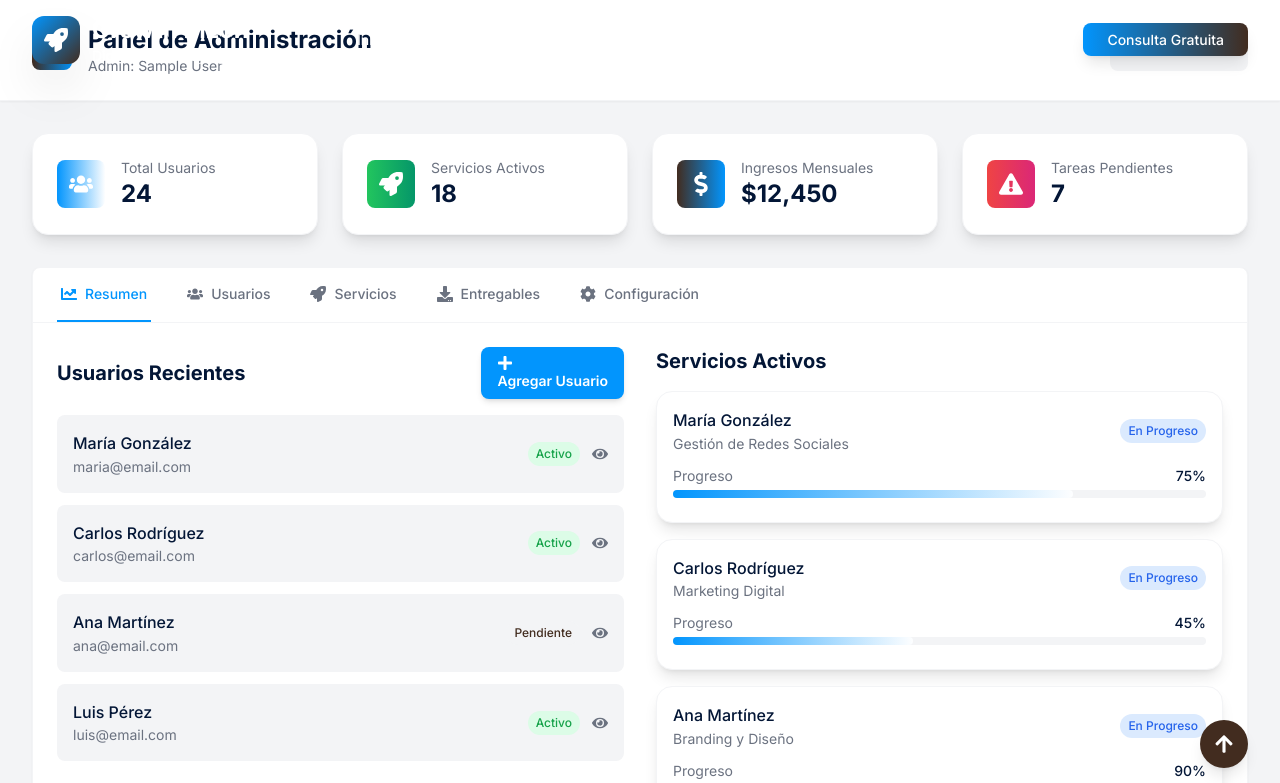
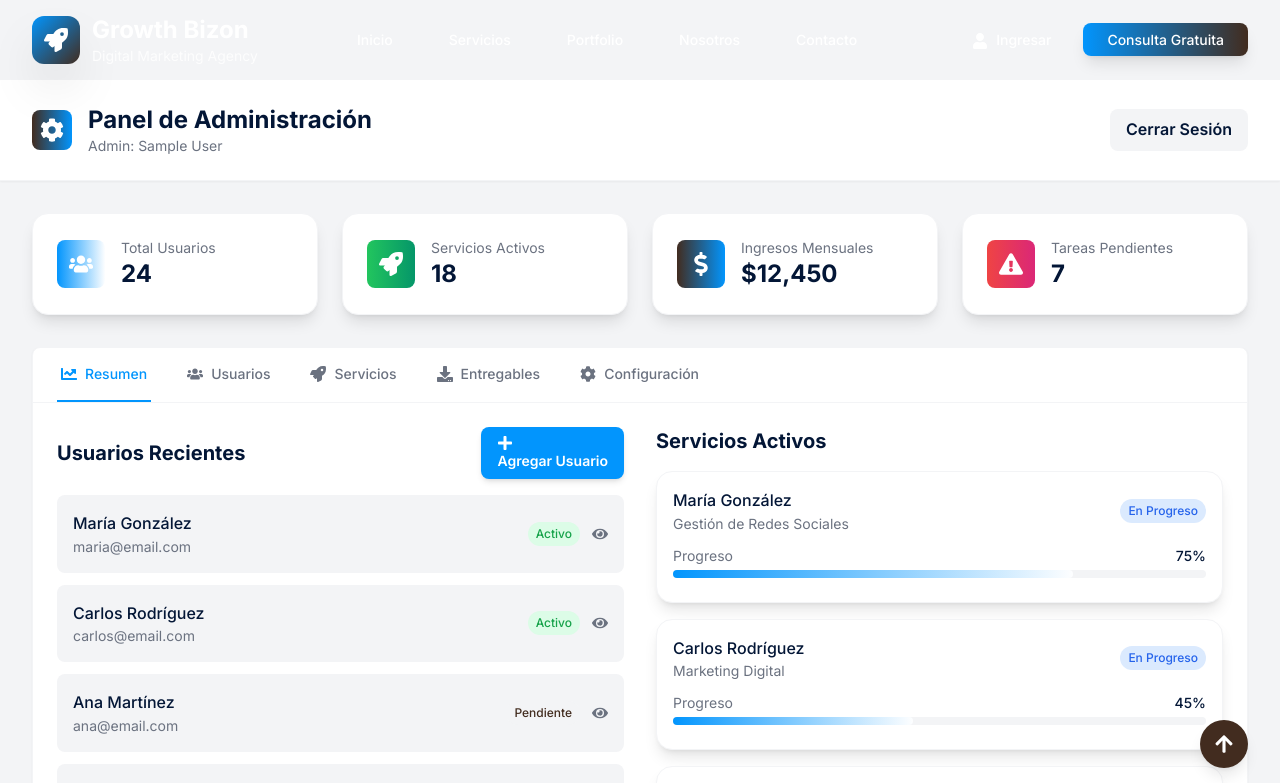
Before and after one commit to kritux/growsite, a React (Vite) app in the folder frontend/: page /admin in a window 1280 px wide. Shown: the top 783 px of the page. Built offline with nearby package versions, Linux system fonts and the light colour scheme; sample sign-in values are in the browser's storage.

Commit message:
fix: Solucionar superposición del header fijo en dashboards

```diff
--- a/frontend/src/components/admin/AdminDashboard.jsx
+++ b/frontend/src/components/admin/AdminDashboard.jsx
@@ -76,7 +76,7 @@ const AdminDashboard = () => {
   };
 
   return (
-    <div className="min-h-screen bg-bizon-light-gray">
+    <div className="min-h-screen bg-bizon-light-gray pt-16 sm:pt-20">
       {/* Header */}
       <div className="bg-white shadow-sm border-b border-bizon-light-gray">
         <div className="max-w-7xl mx-auto px-4 sm:px-6 lg:px-8">
--- a/frontend/src/components/dashboard/UserDashboard.jsx
+++ b/frontend/src/components/dashboard/UserDashboard.jsx
@@ -97,7 +97,7 @@ const UserDashboard = () => {
   };
 
   return (
-    <div className="min-h-screen bg-bizon-light-gray">
+    <div className="min-h-screen bg-bizon-light-gray pt-16 sm:pt-20">
       {/* Header */}
       <div className="bg-white shadow-sm border-b border-bizon-light-gray">
         <div className="max-w-7xl mx-auto px-4 sm:px-6 lg:px-8">
```
